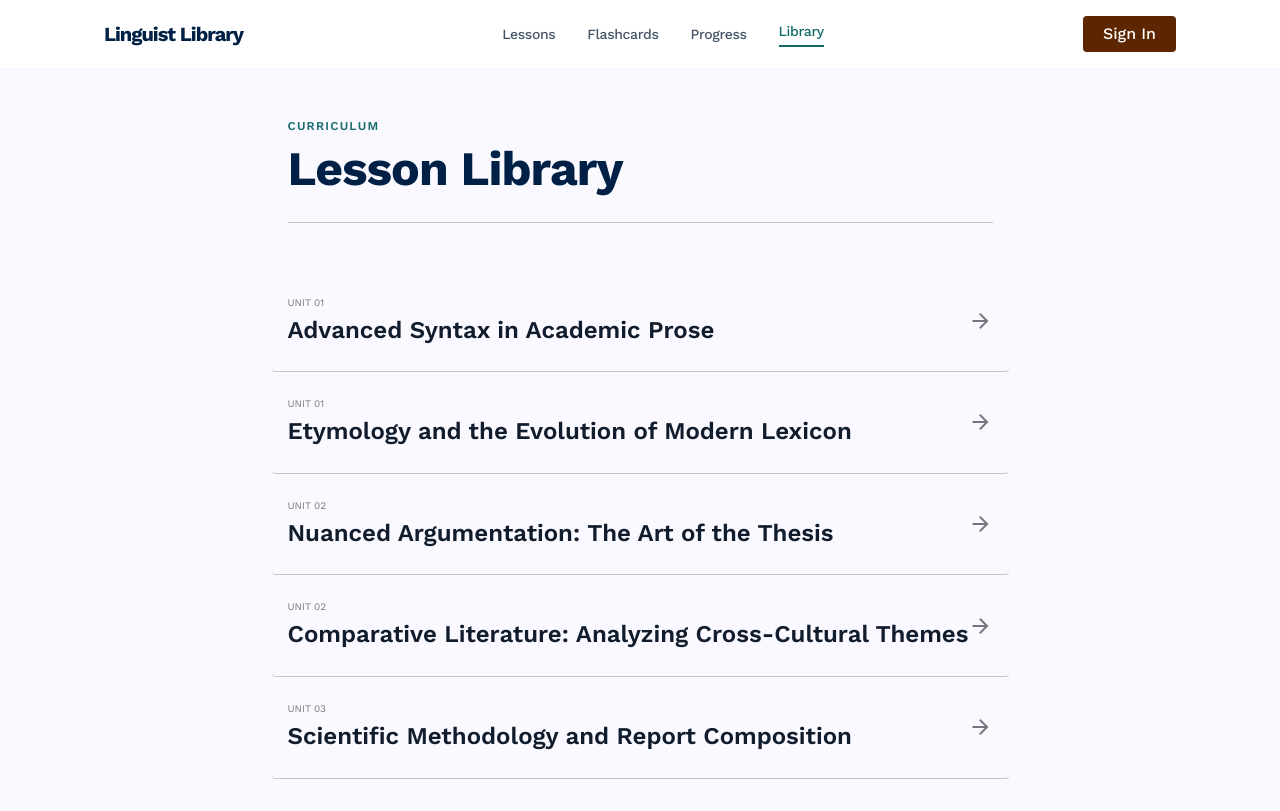
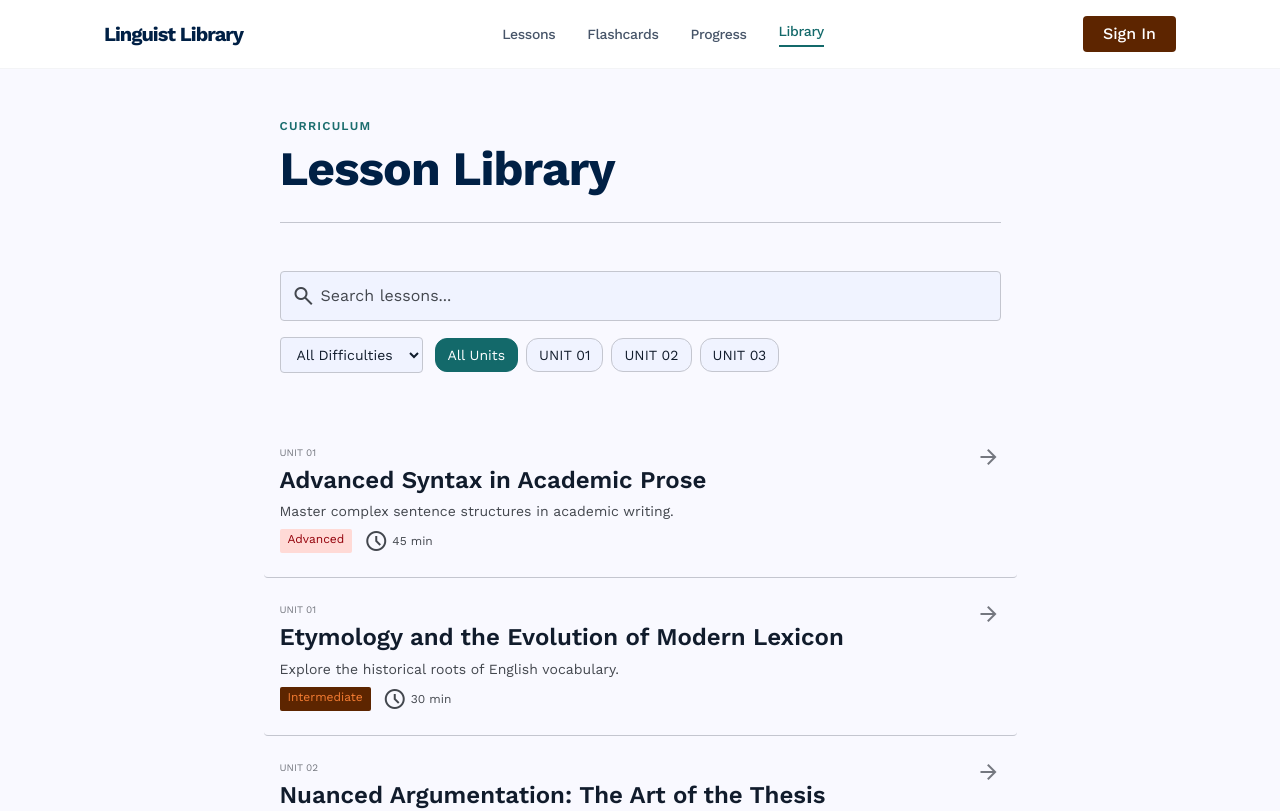
Before and after one commit to fihtony/english-study-hub, a React (Vite) app: page /lessons in a window 1280 px wide. Shown: the top 811 px of the page. Built offline with nearby package versions, Linux system fonts and the light colour scheme.

Commit message:
feat(CSTL-2): implement changes

```diff
--- a/src/data/lessons.ts
+++ b/src/data/lessons.ts
@@ -2,14 +2,17 @@ export interface Lesson {
   id: string
   unit: string
   title: string
+  description: string
+  difficulty: 'Beginner' | 'Intermediate' | 'Advanced'
+  duration: string
 }
 
 export const lessons: Lesson[] = [
-  { id: '1', unit: 'UNIT 01', title: 'Advanced Syntax in Academic Prose' },
-  { id: '2', unit: 'UNIT 01', title: 'Etymology and the Evolution of Modern Lexicon' },
-  { id: '3', unit: 'UNIT 02', title: 'Nuanced Argumentation: The Art of the Thesis' },
-  { id: '4', unit: 'UNIT 02', title: 'Comparative Literature: Analyzing Cross-Cultural Themes' },
-  { id: '5', unit: 'UNIT 03', title: 'Scientific Methodology and Report Composition' },
+  { id: '1', unit: 'UNIT 01', title: 'Advanced Syntax in Academic Prose', description: 'Master complex sentence structures in academic writing.', difficulty: 'Advanced', duration: '45 min' },
+  { id: '2', unit: 'UNIT 01', title: 'Etymology and the Evolution of Modern Lexicon', description: 'Explore the historical roots of English vocabulary.', difficulty: 'Intermediate', duration: '30 min' },
+  { id: '3', unit: 'UNIT 02', title: 'Nuanced Argumentation: The Art of the Thesis', description: 'Craft compelling thesis statements and logical arguments.', difficulty: 'Advanced', duration: '50 min' },
+  { id: '4', unit: 'UNIT 02', title: 'Comparative Literature: Analyzing Cross-Cultural Themes', description: 'Analyze themes across different literary traditions.', difficulty: 'Intermediate', duration: '40 min' },
+  { id: '5', unit: 'UNIT 03', title: 'Scientific Methodology and Report Composition', description: 'Write clear, structured scientific reports.', difficulty: 'Intermediate', duration: '55 min' },
 ]
 
 export function filterLessons(lessons: Lesson[], searchTerm: string): Lesson[] {
--- a/src/pages/LessonLibraryPage.tsx
+++ b/src/pages/LessonLibraryPage.tsx
@@ -1,4 +1,21 @@
+import { useState } from 'react'
+import { lessons, filterLessons, Lesson } from '../data/lessons'
+
+const units = ['UNIT 01', 'UNIT 02', 'UNIT 03']
+const difficulties = ['Beginner', 'Intermediate', 'Advanced']
+
 export default function LessonLibraryPage() {
+  const [searchTerm, setSearchTerm] = useState('')
+  const [selectedDifficulty, setSelectedDifficulty] = useState<string>('')
+  const [selectedUnit, setSelectedUnit] = useState<string>('')
+
+  const filteredLessons = lessons.filter(lesson => {
+    const matchesSearch = filterLessons([lesson], searchTerm).length > 0
+    const matchesDifficulty = !selectedDifficulty || lesson.difficulty === selectedDifficulty
+    const matchesUnit = !selectedUnit || lesson.unit === selectedUnit
+    return matchesSearch && matchesDifficulty && matchesUnit
+  })
+
   return (
     <div className="min-h-screen flex flex-col bg-background">
       {/* TopNavBar */}
@@ -29,52 +46,96 @@ export default function LessonLibraryPage() {
           <h1 className="text-h1 text-primary">Lesson Library</h1>
         </div>
 
-        {/* Minimalist Lesson List */}
+        {/* Search and Filter Controls */}
+        <div className="mb-stack-lg space-y-4">
+          {/* Search Input */}
+          <div className="relative">
+            <input
+              type="text"
+              placeholder="Search lessons..."
+              value={searchTerm}
+              onChange={e => setSearchTerm(e.target.value)}
+              className="w-full px-4 py-3 pl-10 border border-outline-variant rounded-lg bg-surface-container-low text-on-surface placeholder:text-on-surface-variant focus:outline-none focus:ring-2 focus:ring-secondary"
+            />
+            <span className="material-symbols-outlined absolute left-3 top-1/2 -translate-y-1/2 text-on-surface-variant">search</span>
+          </div>
+
+          {/* Filter Row */}
+          <div className="flex flex-wrap gap-3 items-center">
+            {/* Difficulty Dropdown */}
+            <select
+              value={selectedDifficulty}
+              onChange={e => setSelectedDifficulty(e.target.value)}
+              className="px-3 py-2 border border-outline-variant rounded-lg bg-surface-container-low text-on-surface text-sm focus:outline-none focus:ring-2 focus:ring-secondary"
+            >
+              <option value="">All Difficulties</option>
+              {difficulties.map(d => (
+                <option key={d} value={d}>{d}</option>
+              ))}
+            </select>
+
+            {/* Unit Chips */}
+            <div className="flex gap-2 flex-wrap">
+              <button
+                onClick={() => setSelectedUnit('')}
+                className={`px-3 py-1.5 text-sm rounded-full border transition-colors ${
+                  selectedUnit === ''
+                    ? 'bg-secondary text-on-secondary border-secondary'
+                    : 'bg-surface-container-low text-on-surface border-outline-variant hover:border-secondary'
+                }`}
+              >
+                All Units
+              </button>
+              {units.map(unit => (
+                <button
+                  key={unit}
+                  onClick={() => setSelectedUnit(unit === selectedUnit ? '' : unit)}
+                  className={`px-3 py-1.5 text-sm rounded-full border transition-colors ${
+                    selectedUnit === unit
+                      ? 'bg-secondary text-on-secondary border-secondary'
+                      : 'bg-surface-container-low text-on-surface border-outline-variant hover:border-secondary'
+                  }`}
+                >
+                  {unit}
+                </button>
+              ))}
+            </div>
+          </div>
+        </div>
+
+        {/* Lesson List */}
         <div className="flex flex-col space-y-0">
-          {/* Lesson Item 1 */}
-          <a className="group flex items-center justify-between py-6 border-b border-outline-variant hover:bg-surface-container-low transition-all px-4 -mx-4 rounded-lg" href="#">
-            <div className="flex flex-col">
-              <span className="text-[10px] text-outline mb-1">UNIT 01</span>
-              <h2 className="text-h3 text-on-background group-hover:text-secondary transition-colors">Advanced Syntax in Academic Prose</h2>
-            </div>
-            <span className="material-symbols-outlined text-outline group-hover:text-secondary group-hover:translate-x-1 transition-all">arrow_forward</span>
-          </a>
-
-          {/* Lesson Item 2 */}
-          <a className="group flex items-center justify-between py-6 border-b border-outline-variant hover:bg-surface-container-low transition-all px-4 -mx-4 rounded-lg" href="#">
-            <div className="flex flex-col">
-              <span className="text-[10px] text-outline mb-1">UNIT 01</span>
-              <h2 className="text-h3 text-on-background group-hover:text-secondary transition-colors">Etymology and the Evolution of Modern Lexicon</h2>
-            </div>
-            <span className="material-symbols-outlined text-outline group-hover:text-secondary group-hover:translate-x-1 transition-all">arrow_forward</span>
-          </a>
-
-          {/* Lesson Item 3 */}
-          <a className="group flex items-center justify-between py-6 border-b border-outline-variant hover:bg-surface-container-low transition-all px-4 -mx-4 rounded-lg" href="#">
-            <div className="flex flex-col">
-              <span className="text-[10px] text-outline mb-1">UNIT 02</span>
-              <h2 className="text-h3 text-on-background group-hover:text-secondary transition-colors">Nuanced Argumentation: The Art of the Thesis</h2>
-            </div>
-            <span className="material-symbols-outlined text-outline group-hover:text-secondary group-hover:translate-x-1 transition-all">arrow_forward</span>
-          </a>
-
-          {/* Lesson Item 4 */}
-          <a className="group flex items-center justify-between py-6 border-b border-outline-variant hover:bg-surface-container-low transition-all px-4 -mx-4 rounded-lg" href="#">
-            <div className="flex flex-col">
-              <span className="text-[10px] text-outline mb-1">UNIT 02</span>
-              <h2 className="text-h3 text-on-background group-hover:text-secondary transition-colors">Comparative Literature: Analyzing Cross-Cultural Themes</h2>
-            </div>
-            <span className="material-symbols-outlined text-outline group-hover:text-secondary group-hover:translate-x-1 transition-all">arrow_forward</span>
-          </a>
-
-          {/* Lesson Item 5 */}
-          <a className="group flex items-center justify-between py-6 border-b border-outline-variant hover:bg-surface-container-low transition-all px-4 -mx-4 rounded-lg" href="#">
-            <div className="flex flex-col">
-              <span className="text-[10px] text-outline mb-1">UNIT 03</span>
-              <h2 className="text-h3 text-on-background group-hover:text-secondary transition-colors">Scientific Methodology and Report Composition</h2>
-            </div>
-            <span className="material-symbols-outlined text-outline group-hover:text-secondary group-hover:translate-x-1 transition-all">arrow_forward</span>
-          </a>
+          {filteredLessons.length === 0 ? (
+            <p className="text-on-surface-variant py-8 text-center">No lessons match your criteria.</p>
+          ) : (
+            filteredLessons.map((lesson: Lesson) => (
+              <a
+                key={lesson.id}
+                className="group flex items-start justify-between py-6 border-b border-outline-variant hover:bg-surface-container-low transition-all px-4 -mx-4 rounded-lg"
+                href="#"
+              >
+                <div className="flex flex-col flex-1">
+                  <span className="text-[10px] text-outline mb-1">{lesson.unit}</span>
+                  <h2 className="text-h3 text-on-background group-hover:text-secondary transition-colors">{lesson.title}</h2>
+                  <p className="text-sm text-on-surface-variant mt-1">{lesson.description}</p>
+                  <div className="flex gap-3 mt-2">
+                    <span className={`text-xs px-2 py-0.5 rounded ${
+                      lesson.difficulty === 'Advanced' ? 'bg-error-container text-on-error-container' :
+                      lesson.difficulty === 'Intermediate' ? 'bg-tertiary-container text-on-tertiary-container' :
+                      'bg-secondary-container text-on-secondary-container'
+                    }`}>
+                      {lesson.difficulty}
+                    </span>
+                    <span className="text-xs text-on-surface-variant flex items-center gap-1">
+                      <span className="material-symbols-outlined text-xs">schedule</span>
+                      {lesson.duration}
+                    </span>
+                  </div>
+                </div>
+                <span className="material-symbols-outlined text-outline group-hover:text-secondary group-hover:translate-x-1 transition-all ml-4">arrow_forward</span>
+              </a>
+            ))
+          )}
         </div>
       </main>
 
```
